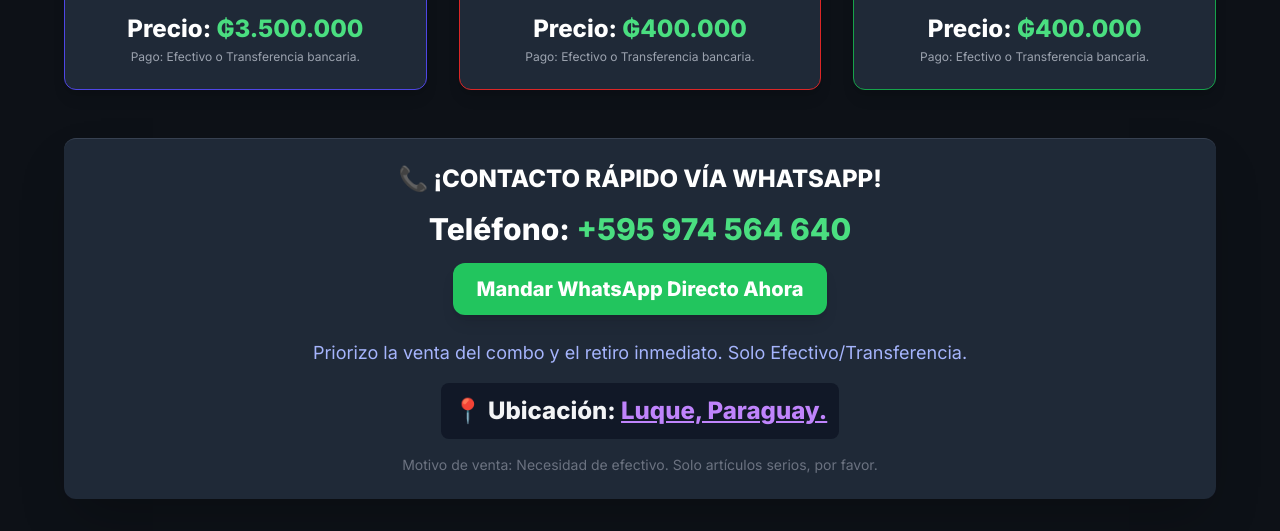
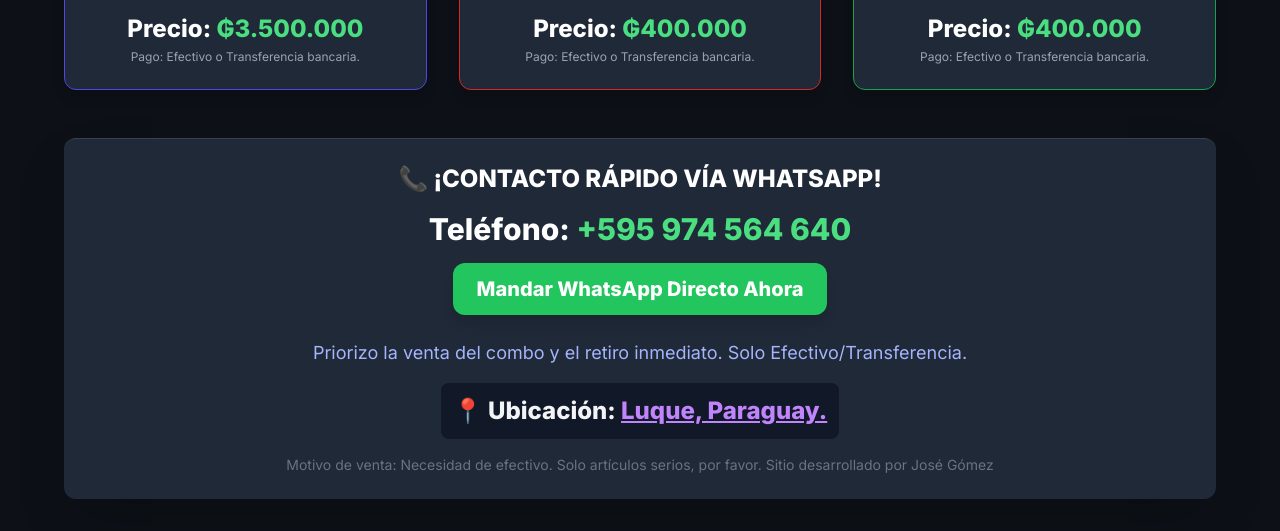
Before and after one commit to DarkNini/Ps5, a plain HTML site: page index.html in a window 1280 px wide. Shown: the part 763-1294 px from the top of the page. Drawn offline with nearby package versions, Linux system fonts and the light colour scheme.

Commit message:
Update index.html

```diff
--- a/index.html
+++ b/index.html
@@ -288,7 +288,7 @@
                     </a>
                 </p>
             </div>
-            <p class="text-sm text-gray-500 mt-4">Motivo de venta: Necesidad de efectivo. Solo artículos serios, por favor.</p>
+            <p class="text-sm text-gray-500 mt-4">Motivo de venta: Necesidad de efectivo. Solo artículos serios, por favor. Sitio desarrollado por José Gómez</p>
         </footer>
 
     </div>
```
